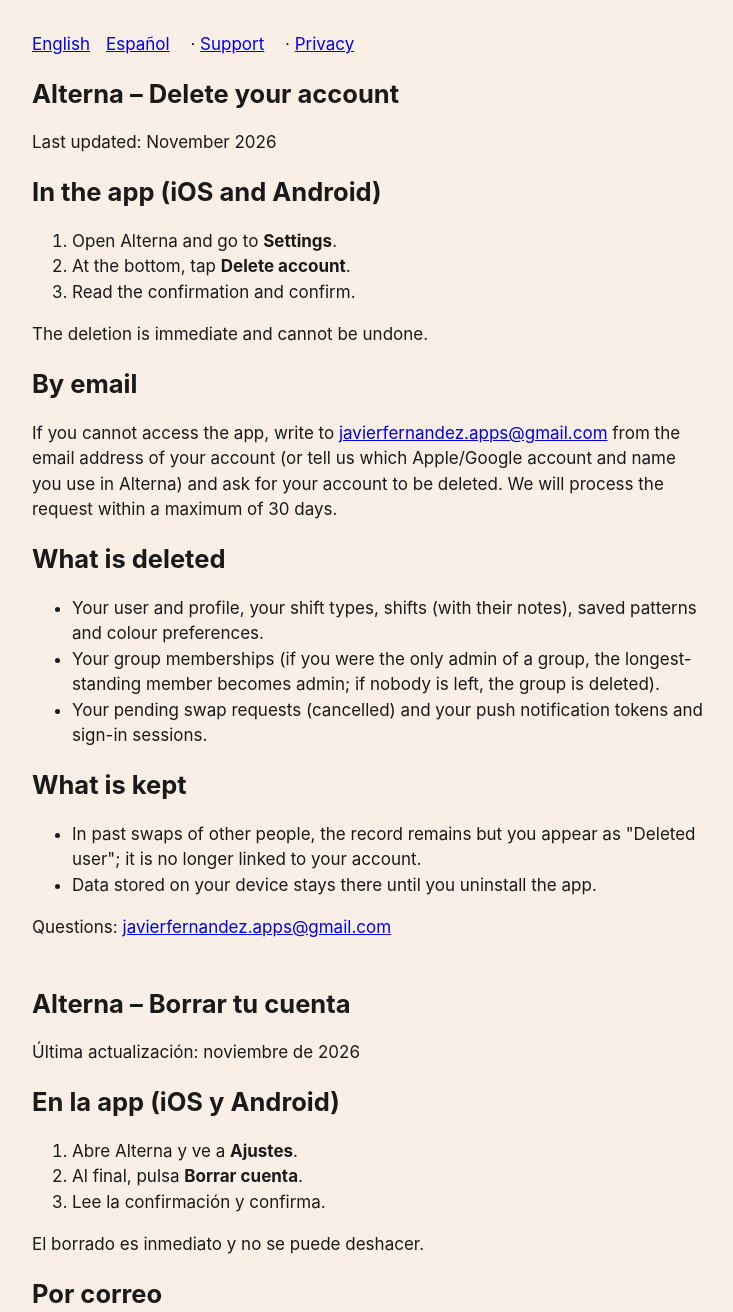
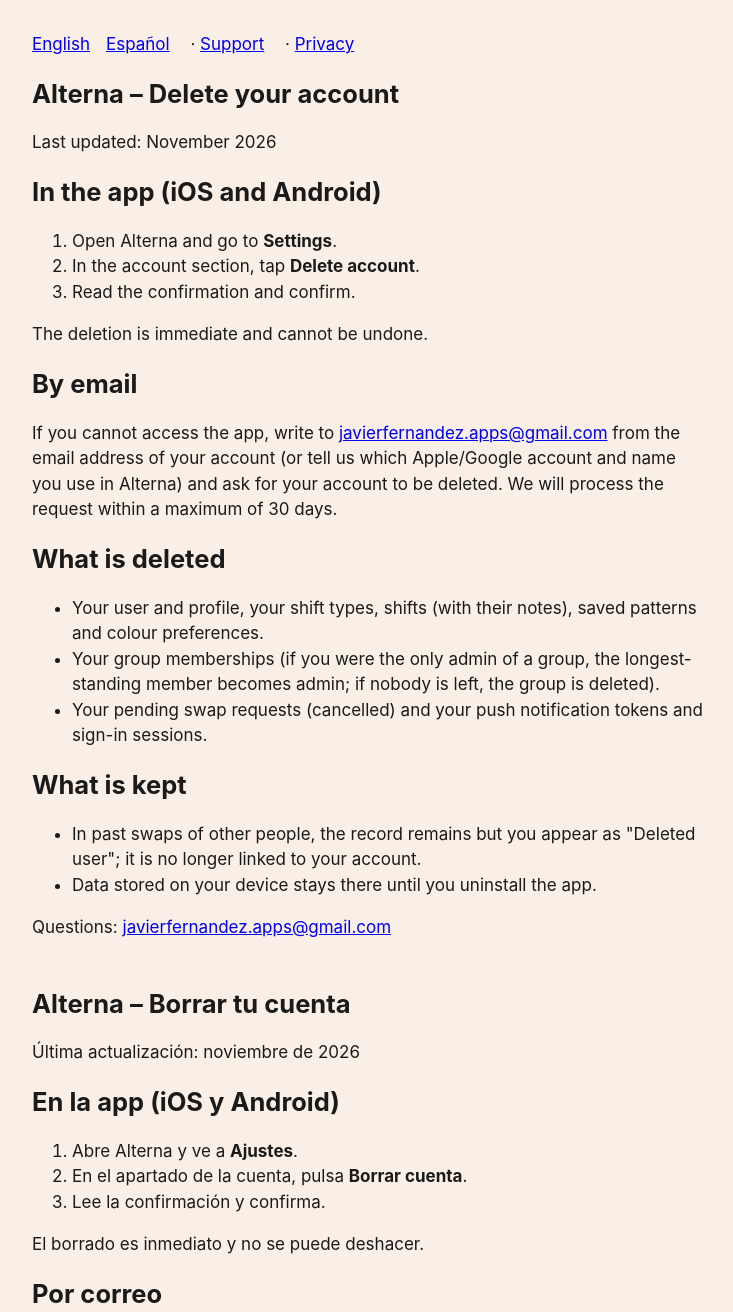
Before and after one commit to jvifdz/alterna-web, a plain HTML site: page delete-account.html in a window 1280 px wide. Shown: the top 1312 px of the page, without its empty margins (272-1005 px from the left). Drawn offline with Linux system fonts and the light colour scheme.

Commit message:
Borrar cuenta: dónde está en la app

```diff
--- a/delete-account.html
+++ b/delete-account.html
@@ -19,7 +19,7 @@
 <h2>In the app (iOS and Android)</h2>
 <ol>
   <li>Open Alterna and go to <strong>Settings</strong>.</li>
-  <li>At the bottom, tap <strong>Delete account</strong>.</li>
+  <li>In the account section, tap <strong>Delete account</strong>.</li>
   <li>Read the confirmation and confirm.</li>
 </ol>
 <p>The deletion is immediate and cannot be undone.</p>
@@ -45,7 +45,7 @@
 <h2>En la app (iOS y Android)</h2>
 <ol>
   <li>Abre Alterna y ve a <strong>Ajustes</strong>.</li>
-  <li>Al final, pulsa <strong>Borrar cuenta</strong>.</li>
+  <li>En el apartado de la cuenta, pulsa <strong>Borrar cuenta</strong>.</li>
   <li>Lee la confirmación y confirma.</li>
 </ol>
 <p>El borrado es inmediato y no se puede deshacer.</p>
```
